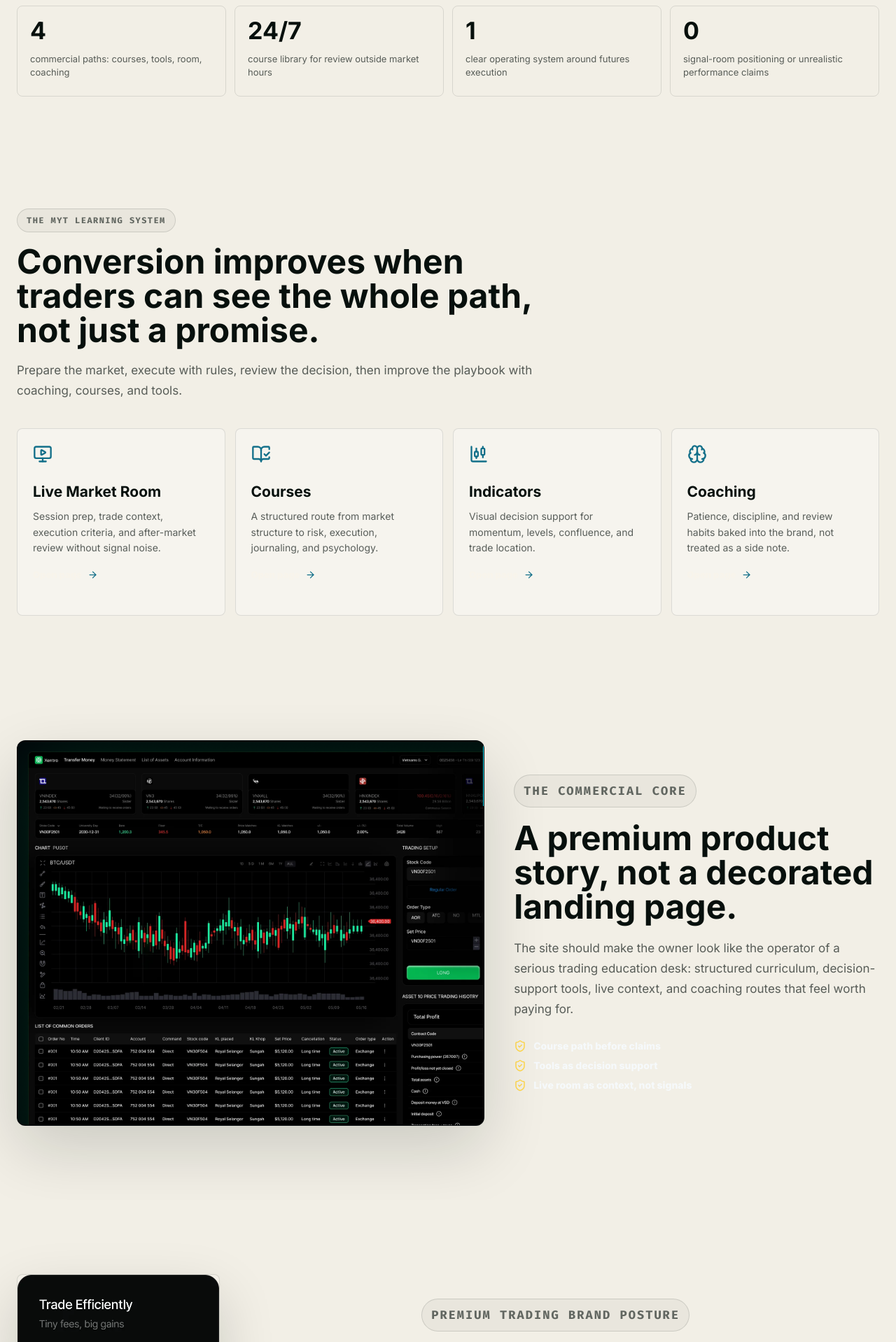
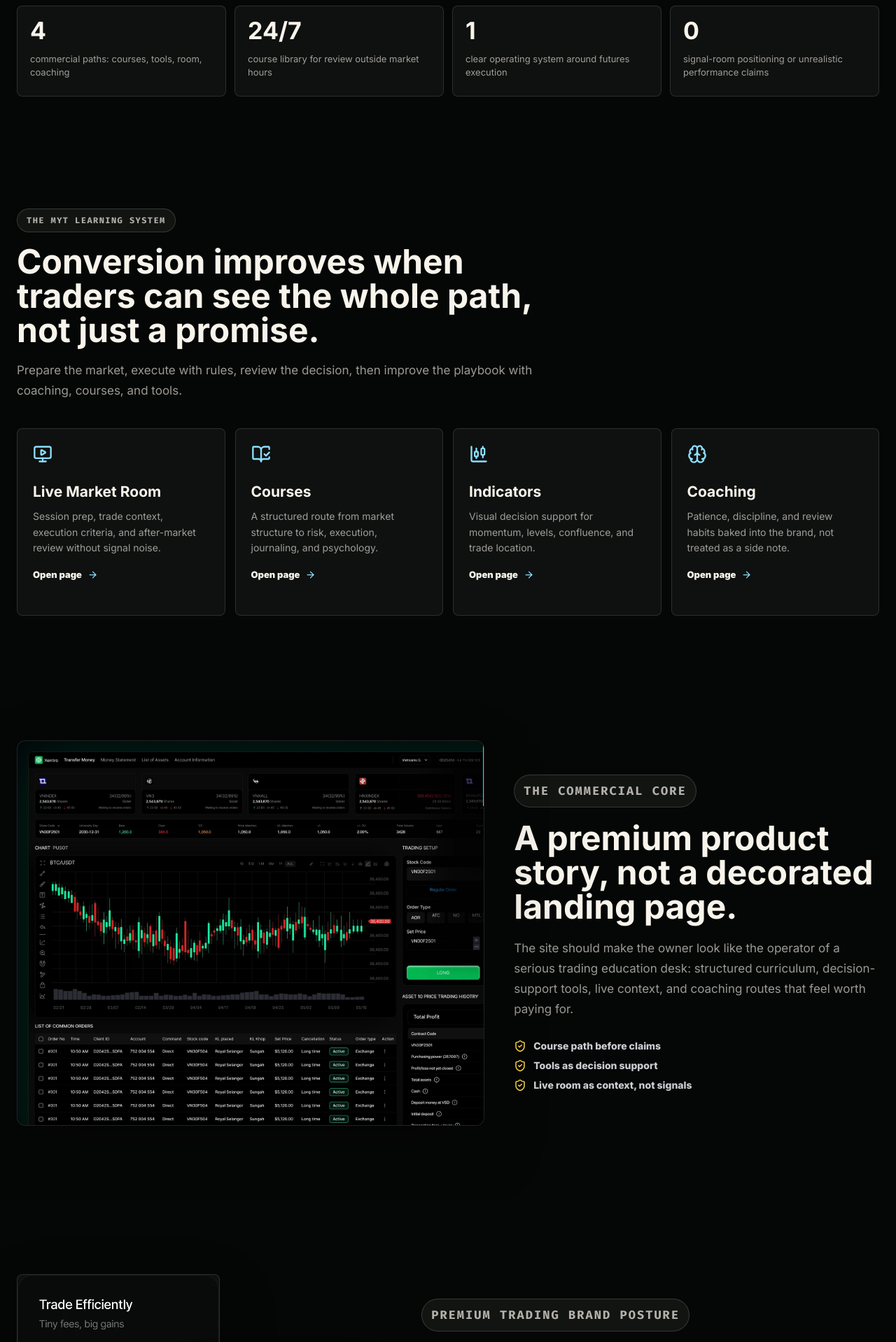
Before and after one commit to CodoWIzard/xentro-trading-template-clone, a Next.js app: page / in a window 1280 px wide. Shown: the part 2384-4302 px from the top of the page at 70% size. Built offline with nearby package versions, Linux system fonts and the light colour scheme.

Commit message:
Darken remaining light page sections

```diff
--- a/app/globals.css
+++ b/app/globals.css
@@ -1672,7 +1672,7 @@ select {
 /* 2026 renovation: Bipsync x Primora inspired system */
 .myt-site {
   background:
-    linear-gradient(180deg, #050706 0%, #0b0f0d 42%, #f2efe6 42%, #f2efe6 100%);
+    linear-gradient(180deg, #050706 0%, #0b0f0d 42%, #050706 42%, #050706 100%);
   color: #f8f4eb;
 }
 
@@ -2433,8 +2433,8 @@ select {
 .section-border_inner {
   position: relative;
   height: 100%;
-  border-right: 1px solid rgba(7, 16, 13, 0.13);
-  border-left: 1px solid rgba(7, 16, 13, 0.13);
+  border-right: 1px solid rgba(248, 244, 235, 0.12);
+  border-left: 1px solid rgba(248, 244, 235, 0.12);
 }
 
 .section-border_square {
@@ -2443,8 +2443,8 @@ select {
   left: -3px;
   width: 6px;
   height: 6px;
-  border: 1px solid rgba(7, 16, 13, 0.34);
-  background: #f2efe6;
+  border: 1px solid rgba(248, 244, 235, 0.18);
+  background: #050706;
 }
 
 .section-border_square.is-right {
@@ -2828,12 +2828,12 @@ select {
 }
 
 .myt-stats {
-  background: #f2efe6;
+  background: #050706;
 }
 
 .myt-stats div {
-  border-color: rgba(8, 12, 10, 0.11);
-  background: transparent;
+  border-color: rgba(248, 244, 235, 0.12);
+  background: rgba(248, 244, 235, 0.045);
 }
 
 .myt-stats strong,
@@ -2844,7 +2844,7 @@ select {
 .myt-plan h3,
 .myt-faq-list h3,
 .myt-pillar h3 {
-  color: #07100d;
+  color: #f8f4eb;
 }
 
 .myt-stats span,
@@ -2854,7 +2854,7 @@ select {
 .myt-plan p,
 .myt-faq-list p,
 .myt-pillar p {
-  color: rgba(7, 16, 13, 0.66);
+  color: rgba(248, 244, 235, 0.62);
 }
 
 .myt-section,
@@ -2862,7 +2862,7 @@ select {
 .myt-split-proof,
 .myt-pricing,
 .myt-faq {
-  background: #f2efe6;
+  background: #050706;
 }
 
 .myt-section-heading .myt-kicker,
@@ -2870,29 +2870,29 @@ select {
 .myt-split-proof .myt-kicker,
 .myt-pricing .myt-kicker,
 .myt-faq .myt-kicker {
-  border-color: rgba(7, 16, 13, 0.13);
-  color: rgba(7, 16, 13, 0.6);
-  background: rgba(7, 16, 13, 0.035);
+  border-color: rgba(248, 244, 235, 0.16);
+  color: rgba(248, 244, 235, 0.7);
+  background: rgba(248, 244, 235, 0.055);
 }
 
 .myt-pillar,
 .myt-plan,
 .myt-faq-list article {
-  border-color: rgba(7, 16, 13, 0.11);
-  background: rgba(255, 255, 255, 0.32);
+  border-color: rgba(248, 244, 235, 0.12);
+  background: rgba(248, 244, 235, 0.045);
   box-shadow: none;
 }
 
 .myt-pillar svg,
 .myt-image-card svg,
 .myt-text-link {
-  color: #126f89;
+  color: #8ddfff;
 }
 
 .myt-screen-frame {
-  border-color: rgba(7, 16, 13, 0.12);
+  border-color: rgba(248, 244, 235, 0.12);
   border-radius: 12px;
-  box-shadow: 0 34px 90px rgba(7, 16, 13, 0.16);
+  box-shadow: 0 34px 90px rgba(0, 0, 0, 0.28);
 }
 
 .myt-renovation-showcase {
@@ -2900,8 +2900,8 @@ select {
 }
 
 .myt-split-proof > div img {
-  border-color: rgba(7, 16, 13, 0.12);
-  box-shadow: 0 30px 80px rgba(7, 16, 13, 0.16);
+  border-color: rgba(248, 244, 235, 0.12);
+  box-shadow: 0 30px 80px rgba(0, 0, 0, 0.26);
 }
 
 .myt-apply {
@@ -2923,7 +2923,7 @@ select {
 }
 
 .myt-footer {
-  color: rgba(7, 16, 13, 0.58);
+  color: rgba(248, 244, 235, 0.58);
 }
 
 .myt-footer a {
```
